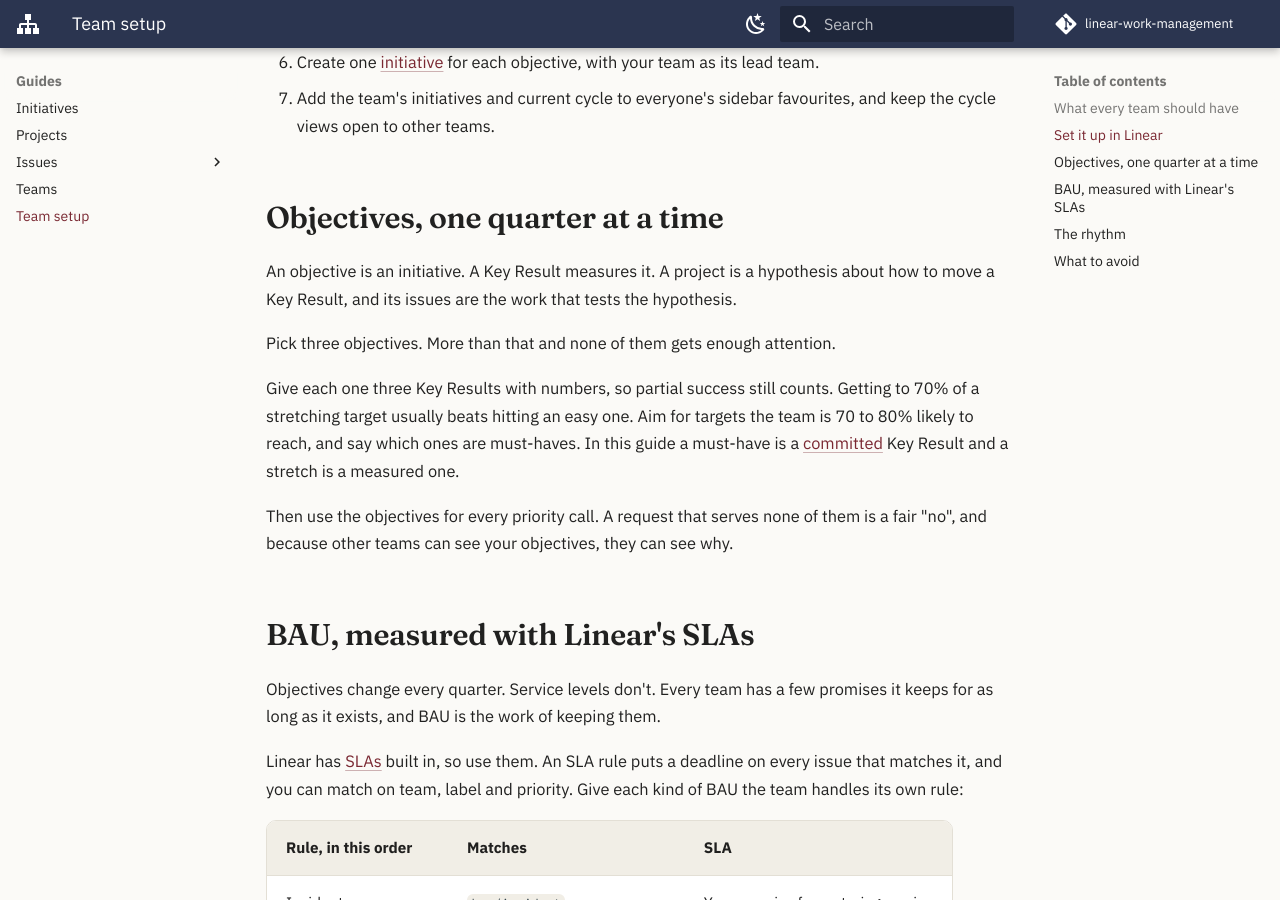
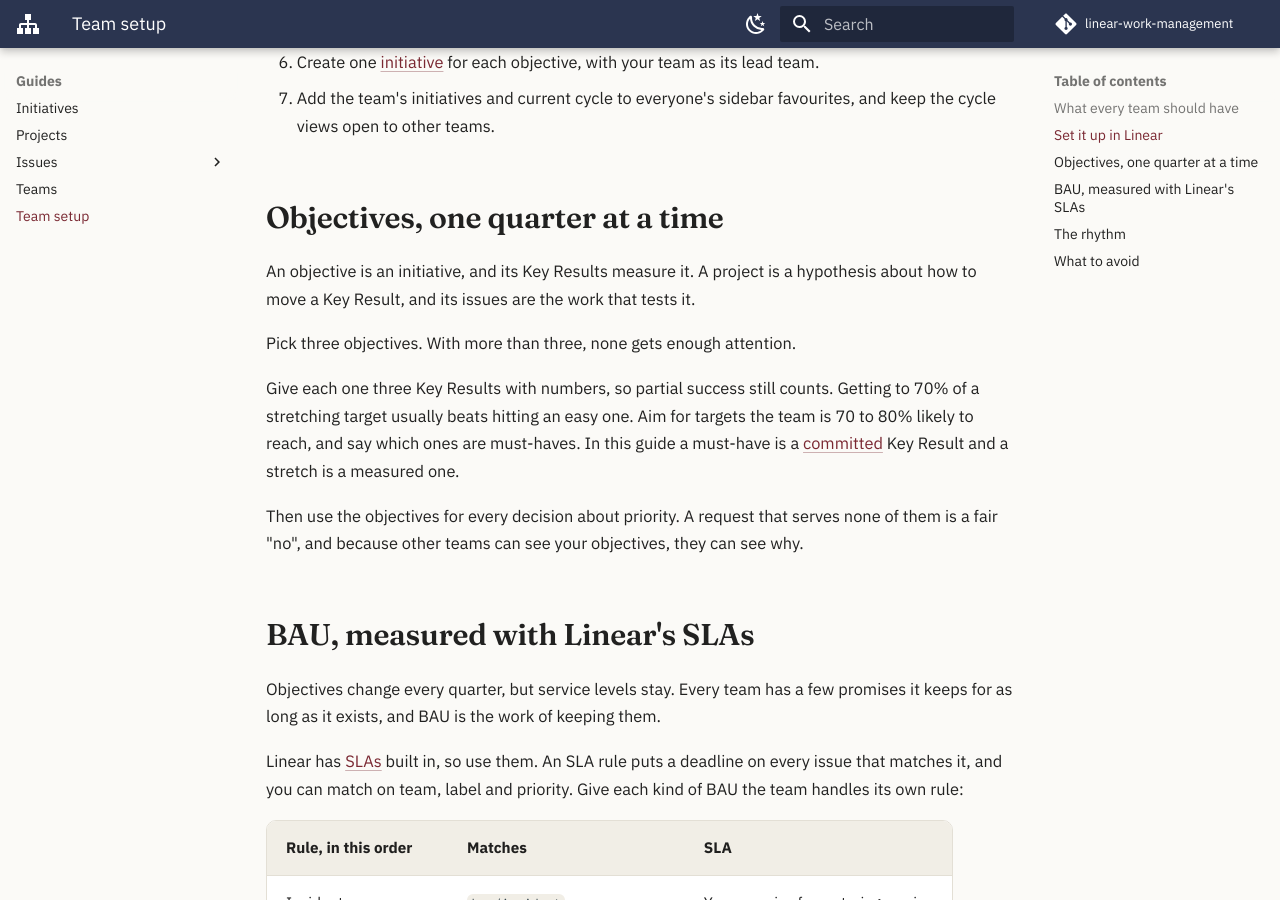
Before and after one commit to hungovercoders/linear-work-management, an MkDocs documentation site: the page built from docs/team-setup.md, in a window 1280 px wide and 900 px high, scrolled down 1034 px. Built offline with MkDocs 1.6.1 and Material for MkDocs 9.7.7, drawn with Linux system fonts in a browser that asks for light colours; comment, search, counter and statistics services are not loaded; some of the changed text lies outside the part shown.

Commit message:
docs: Orwell pass over the team setup page
A light edit of the newest page and the new 'Why BAU exists' section.
Staccato runs are joined ("An objective is an initiative. A Key Result
measures it."), an opening fragment becomes a sentence, two passive
lines name Linear or people as the actor, and a triad, a reveal colon
and the phrases "priority call" and "has a home in" are replaced with
plainer wording. The Teams page needed nothing after its earlier passes.

Co-Authored-By: Claude Fable 5.2 <noreply@anthropic.com>
Claude-Session: https://claude.ai/code/session_01RQF49W9RGXS9W44C3XTgFX

```diff
--- a/docs/team-setup.md
+++ b/docs/team-setup.md
@@ -38,22 +39,22 @@ a first draft. Run a retrospective on it like anything else, and change what doe
 
 ## Objectives, one quarter at a time
 
-An objective is an initiative. A Key Result measures it. A project is a hypothesis about how to
-move a Key Result, and its issues are the work that tests the hypothesis.
+An objective is an initiative, and its Key Results measure it. A project is a hypothesis about
+how to move a Key Result, and its issues are the work that tests it.
 
-Pick three objectives. More than that and none of them gets enough attention.
+Pick three objectives. With more than three, none gets enough attention.
 
 Give each one three Key Results with numbers, so partial success still counts. Getting to 70%
 of a stretching target usually beats hitting an easy one. Aim for targets the team is 70 to 80%
 likely to reach, and say which ones are must-haves. In this guide a must-have is a
 [committed](initiatives.md#writing-key-results) Key Result and a stretch is a measured one.
 
-Then use the objectives for every priority call. A request that serves none of them is a fair
-"no", and because other teams can see your objectives, they can see why.
+Then use the objectives for every decision about priority. A request that serves none of them is a
+fair "no", and because other teams can see your objectives, they can see why.
 
 ## BAU, measured with Linear's SLAs { #service-levels }
 
-Objectives change every quarter. Service levels don't. Every team has a few promises it keeps
+Objectives change every quarter, but service levels stay. Every team has a few promises it keeps
 for as long as it exists, and BAU is the work of keeping them.
 
 Linear has [SLAs](https://linear.app/docs/sla) built in, so use them. An SLA rule puts a
@@ -108,7 +109,7 @@ a BAU issue whenever one slips. The SLA then applies to that issue.
 
 BAU comes before the objectives, and it should be the smaller share of the team's time. If the
 share of SLAs achieved keeps falling, or BAU starts taking most of the week, don't absorb that
-quietly. That's your evidence for next quarter: make fixing the cause an objective, with a
+quietly. Use it as evidence, and make fixing the cause one of next quarter's objectives, with a
 project to do it.
 
 ## The rhythm
```
Also changed, not shown: other parts of docs/team-setup.md (+7 -6 lines), docs/issues/triage.md (+1 -1 lines).
